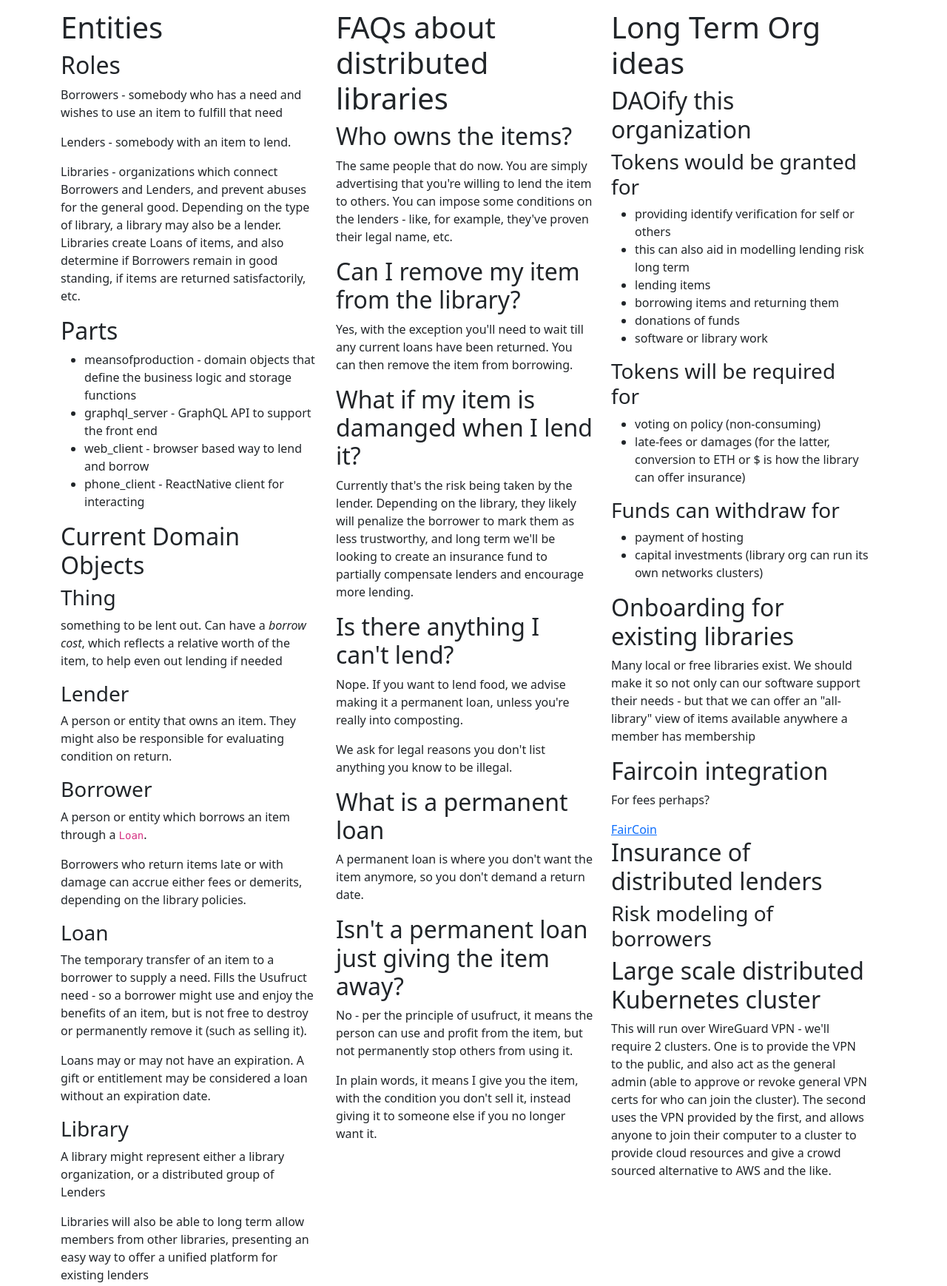
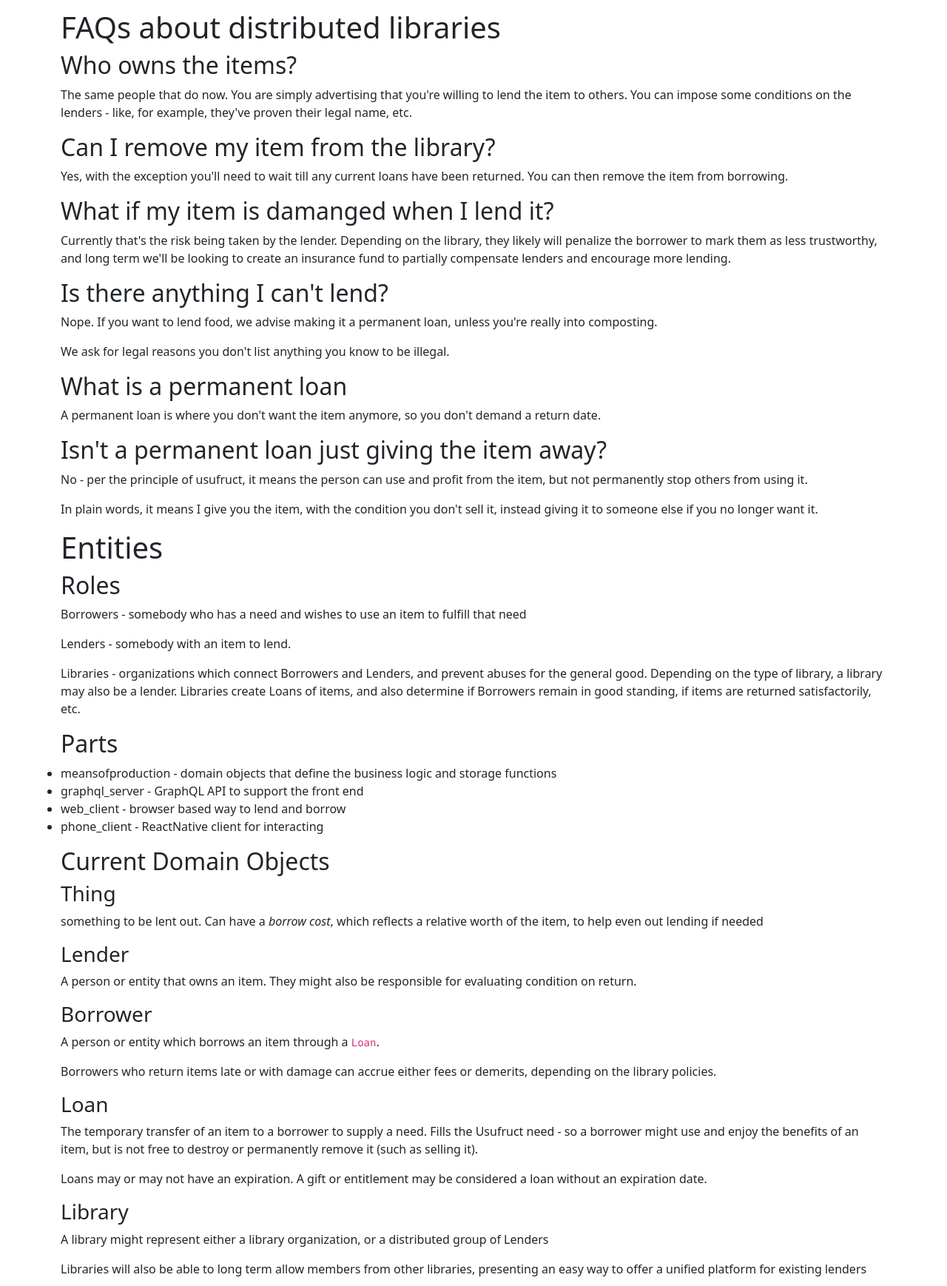
Before and after one commit to Means-Of-Production/website, a plain HTML site: page index.html in a window 1280 px wide. Shown: the part 1581-3319 px from the top of the page at 74% size. Drawn offline with nearby package versions, Linux system fonts and the light colour scheme.

Commit message:
clean up text and formatting, remove some crypto stuff that was confusing

```diff
--- a/index.html
+++ b/index.html
@@ -19,6 +19,7 @@
       <ul>
         <li><a href="https://www.neweconomy.org.au/journal/issues/vol2/iss4/library-socialism/">https://www.neweconomy.org.au/journal/issues/vol2/iss4/library-socialism/</a></li>
         <li><a href="https://srslywrong.com/">SRSLY Wrong podcast (origin of library socialism)</a></li>
+        <li><a href="https://librarysocialism.org">Quick primer on Library Socialist concepts</a></li>
         <li><a href="https://client.aragon.org/?#/meansofp">DAO</a></li>
         <li><a href="https://discord.gg/23j4HTgj">Discord</a></li>
         <li><a href="https://meansofp.aragonid.eth">ETH address</a></li>
@@ -28,11 +29,9 @@
       <h1>White papers in progress</h1>
       <ul>
         <li><a href="https://docs.google.com/document/d/15MbzfQnM130NxX-eGfyxG4PyIw0TeotXaatIrak_EXg/edit?usp=sharing">Library Socialism Cryptocurrency Tokens</a></li>
-        <li><a href="https://docs.google.com/document/d/1EL9YHl0ZwgLPw5Vd9oWCwa8fvKXVSpzYA0YKMiFVo8k/edit">Library Socialism - A Primer</a></li>
       </ul>
     </div>
   </div>
-  <div class="row">
   <div class="row">
     <div class="col">
       <h2 id="why">Why</h2>
@@ -51,8 +50,24 @@
       <a href="https://github.com/Means-Of-Production"></a>
       </div>
     </div>
+  <div class="row">
+    <h1 id="faqs-about-distributed-libraries">FAQs about distributed libraries</h1>
+    <h2 id="who-owns-the-items-">Who owns the items?</h2>
+    <p>The same people that do now.  You are simply advertising that you&#39;re willing to lend the item to others.  You can impose some conditions on the lenders - like, for example, they&#39;ve proven their legal name, etc.</p>
+    <h2 id="can-i-remove-my-item-from-the-library-">Can I remove my item from the library?</h2>
+    <p>Yes, with the exception you&#39;ll need to wait till any current loans have been returned.  You can then remove the item from borrowing.</p>
+    <h2 id="what-if-my-item-is-damanged-when-i-lend-it-">What if my item is damanged when I lend it?</h2>
+    <p>Currently that&#39;s the risk being taken by the lender.  Depending on the library, they likely will penalize the borrower to mark them as less trustworthy, and long term we&#39;ll be looking to create an insurance fund to partially compensate lenders and encourage more lending.</p>
+    <h2 id="is-there-anything-i-can-t-lend-">Is there anything I can&#39;t lend?</h2>
+    <p>Nope.  If you want to lend food, we advise making it a permanent loan, unless you&#39;re really into composting.  </p>
+    <p>We ask for legal reasons you don&#39;t list anything you know to be illegal.</p>
+    <h2 id="what-is-a-permanent-loan">What is a permanent loan</h2>
+    <p>A permanent loan is where you don&#39;t want the item anymore, so you don&#39;t demand a return date.</p>
+    <h2 id="isn-t-a-permanent-loan-just-giving-the-item-away-">Isn&#39;t a permanent loan just giving the item away?</h2>
+    <p>No - per the principle of usufruct, it means the person can use and profit from the item, but not permanently stop others from using it.</p>
+    <p>In plain words, it means I give you the item, with the condition you don&#39;t sell it, instead giving it to someone else if you no longer want it.</p>
+  </div>
     <div class="row">
-    <div class="col">
       <h1>Entities</h1>
       <h2 id="roles">Roles</h2>
   <p>Borrowers - somebody who has a need and wishes to use an item to fulfill that need</p>
@@ -84,81 +99,8 @@
   <p>Long term integration with voting platforms for libraries is a good move to ensure democratic control of libraries.</p>
   <p>Libraries can optionally take Donations, which transfers the location to a library.</p>
   <p>Libraries create Loans of Items.</p>
-  <h2 id="tool-links">Tool links</h2>
-  <p><a href="https://medium.com/@NiGhTTraX/making-typescript-monorepos-play-nice-with-other-tools-a8d197fdc680">https://medium.com/@NiGhTTraX/making-typescript-monorepos-play-nice-with-other-tools-a8d197fdc680</a></p>
-      </div>
-    <div class="col">
-  <h1 id="faqs-about-distributed-libraries">FAQs about distributed libraries</h1>
-  <h2 id="who-owns-the-items-">Who owns the items?</h2>
-  <p>The same people that do now.  You are simply advertising that you&#39;re willing to lend the item to others.  You can impose some conditions on the lenders - like, for example, they&#39;ve proven their legal name, etc.</p>
-  <h2 id="can-i-remove-my-item-from-the-library-">Can I remove my item from the library?</h2>
-  <p>Yes, with the exception you&#39;ll need to wait till any current loans have been returned.  You can then remove the item from borrowing.</p>
-  <h2 id="what-if-my-item-is-damanged-when-i-lend-it-">What if my item is damanged when I lend it?</h2>
-  <p>Currently that&#39;s the risk being taken by the lender.  Depending on the library, they likely will penalize the borrower to mark them as less trustworthy, and long term we&#39;ll be looking to create an insurance fund to partially compensate lenders and encourage more lending.</p>
-  <h2 id="is-there-anything-i-can-t-lend-">Is there anything I can&#39;t lend?</h2>
-  <p>Nope.  If you want to lend food, we advise making it a permanent loan, unless you&#39;re really into composting.  </p>
-  <p>We ask for legal reasons you don&#39;t list anything you know to be illegal.</p>
-  <h2 id="what-is-a-permanent-loan">What is a permanent loan</h2>
-  <p>A permanent loan is where you don&#39;t want the item anymore, so you don&#39;t demand a return date.</p>
-  <h2 id="isn-t-a-permanent-loan-just-giving-the-item-away-">Isn&#39;t a permanent loan just giving the item away?</h2>
-  <p>No - per the principle of usufruct, it means the person can use and profit from the item, but not permanently stop others from using it.</p>
-  <p>In plain words, it means I give you the item, with the condition you don&#39;t sell it, instead giving it to someone else if you no longer want it.</p>
-      </div>
-    <div class="col">
-      <h1 id="long-term-org-ideas">Long Term Org ideas</h1>
-      <h2 id="daoify-this-organization">DAOify this organization</h2>
-      <h3 id="tokens-would-be-granted-for">Tokens would be granted for</h3>
-      <ul>
-        <li>providing identify verification for self or others</li>
-        <li>this can also aid in modelling lending risk long term</li>
-        <li>lending items</li>
-        <li>borrowing items and returning them</li>
-        <li>donations of funds</li>
-        <li>software or library work</li>
-      </ul>
-      <h3 id="tokens-will-be-required-for">Tokens will be required for</h3>
-      <ul>
-        <li>voting on policy (non-consuming)</li>
-        <li>late-fees or damages (for the latter, conversion to ETH or $ is how the library can offer insurance)</li>
-      </ul>
-      <h3 id="funds-can-withdraw-for">Funds can withdraw for</h3>
-      <ul>
-        <li>payment of hosting</li>
-        <li>capital investments (library org can run its own networks clusters)</li>
-      </ul>
-      <h2 id="onboarding-for-existing-libraries">Onboarding for existing libraries</h2>
-      <p>Many local or free libraries exist.  We should make it so not only can our software support their needs - but that we can offer an &quot;all-library&quot; view of items available anywhere a member has membership</p>
-      <h2 id="faircoin-integration">Faircoin integration</h2>
-      <p>For fees perhaps?</p>
-          <a href="https://fair-coin.org/">FairCoin</a>
-      <h2 id="insurance-of-distributed-lenders">Insurance of distributed lenders</h2>
-      <h3 id="risk-modeling-of-borrowers">Risk modeling of borrowers</h3>
-      <h2 id="large-scale-distributed-kubernetes-cluster">Large scale distributed Kubernetes cluster</h2>
-      <p>This will run over WireGuard VPN - we&#39;ll require 2 clusters.  One is to provide the VPN to the public, and also act as the general admin (able to approve or revoke general VPN certs for who can join the cluster).  The second uses the VPN provided by the first, and allows anyone to join their computer to a cluster to provide cloud resources and give a crowd sourced alternative to AWS and the like.</p>
   </div>
-    </div>
-    <div class="row">
-      <h1>Possible currency rules</h1>
-      <div class="col">
-        <h2>Who is an entity for this</h2>
-        An entity is any person, or outside the library a corporation or other fictitious person.
-
-        Anyone who is more than a 5% holder of equity in a corporation should be considered to share debts of that, to avoid LLC hiding.
-
-        <h2>Ledgers</h2>
-        <ul>Capital</ul>
-        <ul>Labor</ul>
-      </div>
-      <div class ="col">
-        <h2>Capital inflows</h2>
-        Any donation to the library should be credited with the fair value within the capital ledger.  This enables
-
-        <h2>Capital outflows</h2>
-        Any purchase by the library should be considered a debit on the capital ledger for whatever entity the items are purchased for.
-        That entity (and any major owners) will be prevented from using the library until this debit is paid off or compensated.  This ensures that
-        the library can avoid having net capital drained from it by trading partners over the long term by for-profit entities, who sell items to the library but then use them.
-      </div>
-    </div>
+</div>
   </div>
 </div>
 </body>
```
